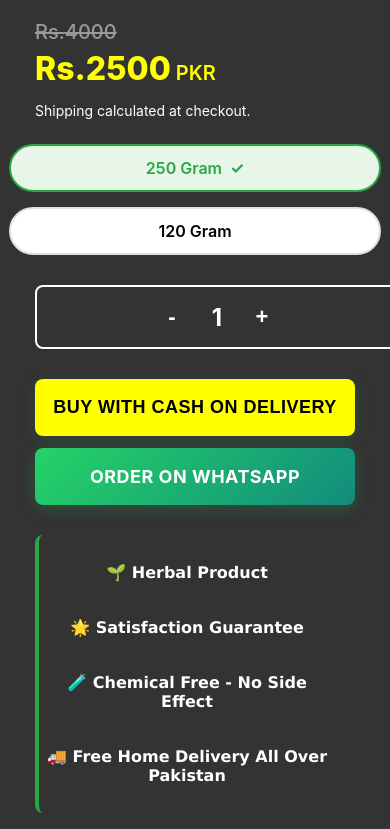
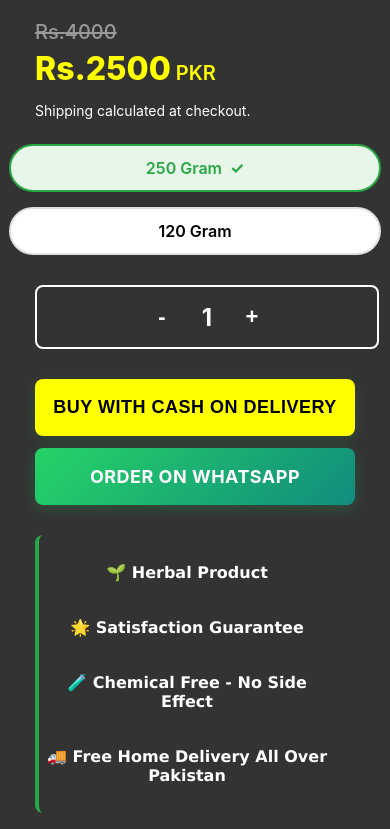
Before and after one commit to ans-rajpoot-9/Rahman-PK, a React (Vite) app: page / in a window 390 px wide. Shown: the part 865-1694 px from the top of the page. Built offline with nearby package versions, Linux system fonts and the light colour scheme.

Commit message:
Update Productpage.css styling

```diff
--- a/src/Components/Productpage/Productpage.css
+++ b/src/Components/Productpage/Productpage.css
@@ -500,7 +500,7 @@
 
     .quantity-section {
         width: 100%;
-        width: 320px;
+        width: 300px;
 
         justify-content: center;
     }
```
